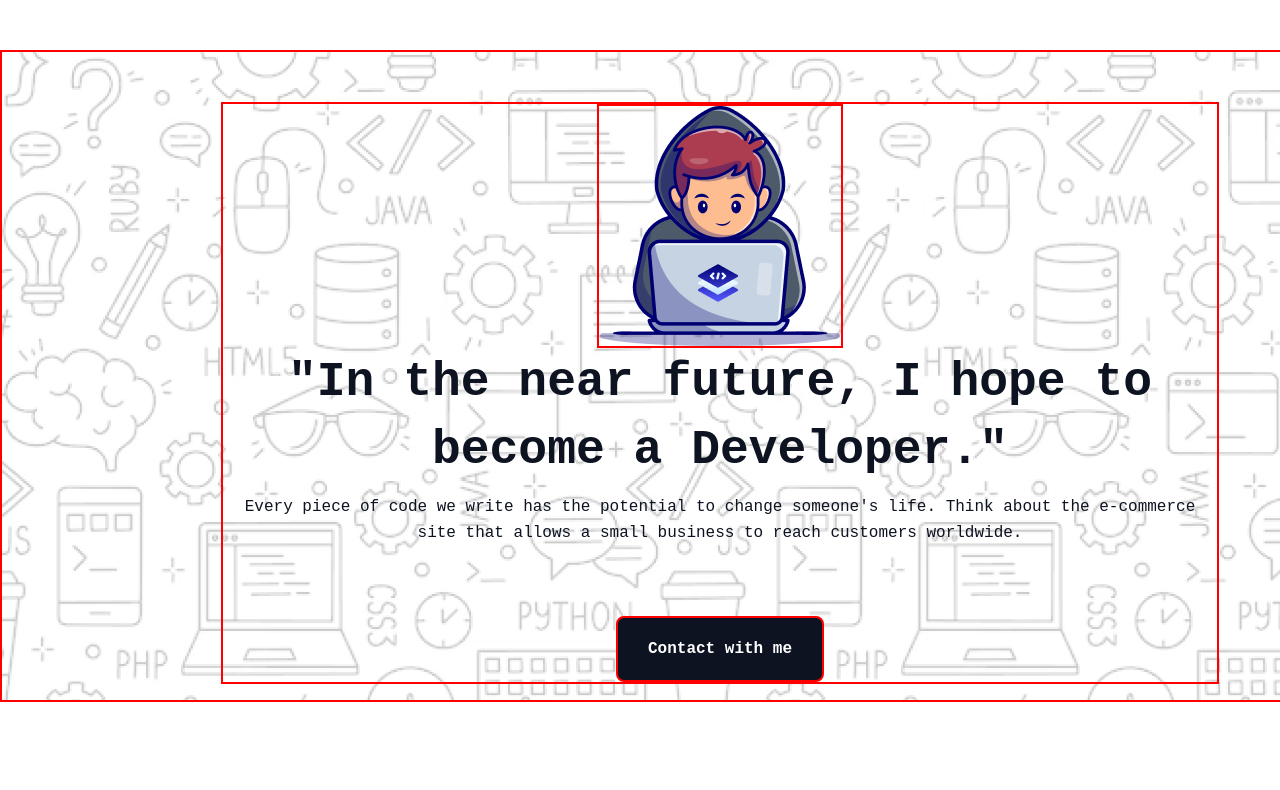
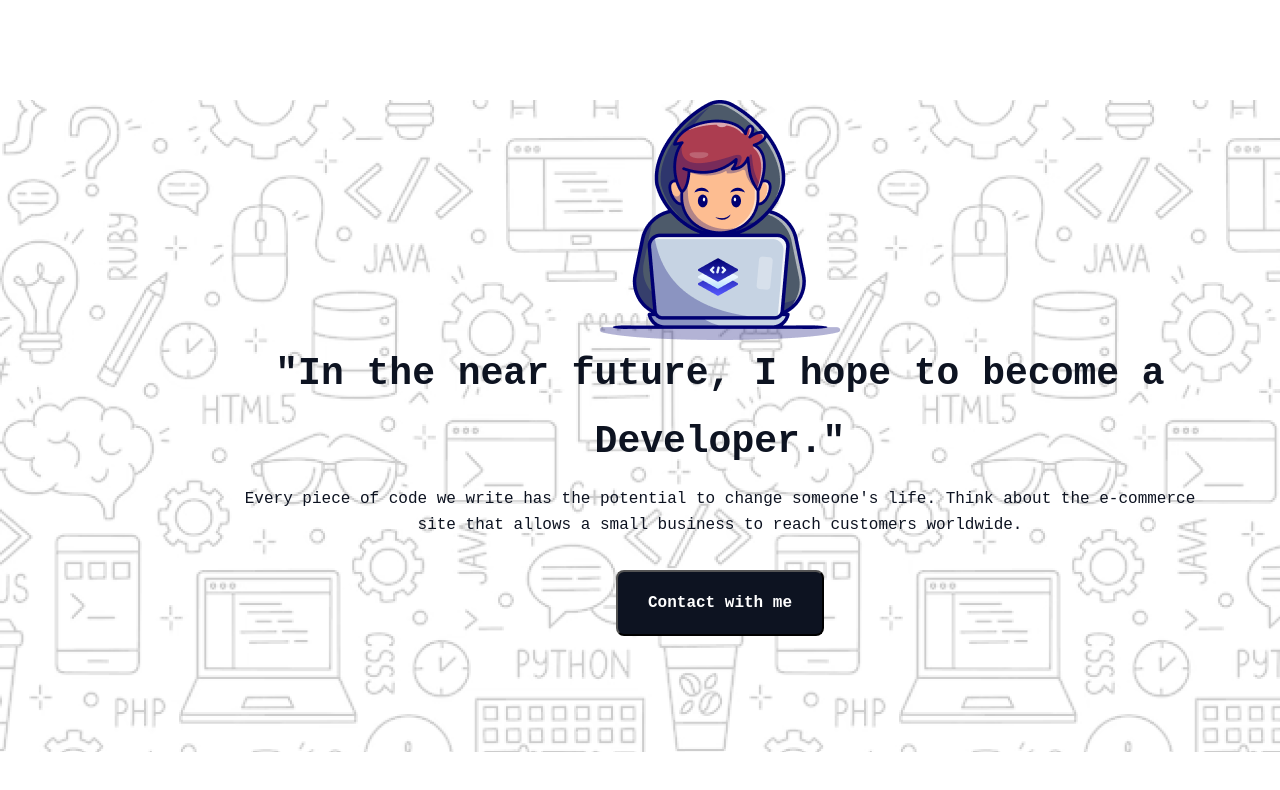
Before and after one commit to freelancerjolil/assignment-1, a plain HTML site: page index.html in a window 1280 px wide. Shown: the top 790 px of the page. Drawn offline with Linux system fonts and the light colour scheme; a web font is replaced by a local one.

Commit message:
Alinement Complete

```diff
--- a/style/style.css
+++ b/style/style.css
@@ -12,20 +12,21 @@
 .banner-container {
   width: 1440px;
   height: 652px;
-  border: 2px solid red;
+  border: 0;
   background-image: url("../assets/images/Hero-bg.png");
+  background-repeat: no-repeat;
+  background-size: cover;
+  background-position: center;
   margin: 0 auto;
-  margin-top: 50px;
+  margin-top: 100px;
 }
 .banner-img {
   width: 998px;
   height: 582px;
-  border: 2px solid red;
   margin: 0 auto;
   margin-top: 50px;
 }
 .banner-img img {
-  border: 2px solid red;
   margin: 0 auto;
 }
 .banner-container img {
@@ -35,7 +36,7 @@
 }
 .banner-container h1 {
   color: rgb(13, 19, 33);
-  font-size: 48px;
+  font-size: 38px;
   font-weight: 700;
   line-height: 68px;
   text-align: center;
@@ -65,9 +66,8 @@
   padding: 21px 24px 21px 24px;
 }
 .banner-img button {
-  border: 2px solid red;
   margin: 0 auto;
-  margin-top: 70px;
+  margin-top: 32px;
 }
 
 /* Banner Section End here */
```
